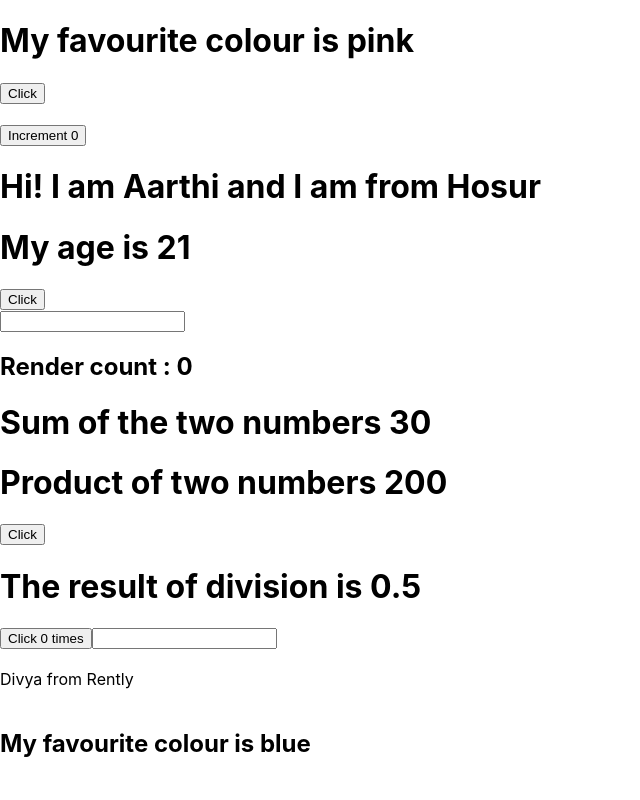
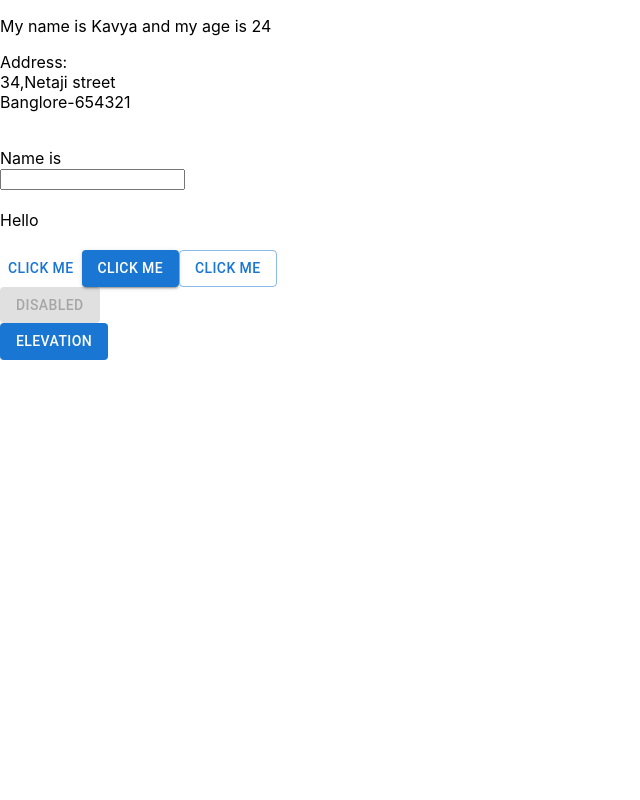
Before and after one commit to divyasankar-29/SampleRepo, a React (Create React App) app: page / in a window 1280 px wide. Shown: the top 800 px of the page, without its empty margins (0-640 px from the left). Built offline with nearby package versions, Linux system fonts and the light colour scheme.

Commit message:
02-08-22

```diff
--- a/package.json
+++ b/package.json
@@ -3,6 +3,9 @@
   "version": "0.1.0",
   "private": true,
   "dependencies": {
+    "@emotion/react": "^11.10.0",
+    "@emotion/styled": "^11.10.0",
+    "@mui/material": "^5.9.3",
     "@testing-library/jest-dom": "^5.16.4",
     "@testing-library/react": "^13.3.0",
     "@testing-library/user-event": "^13.5.0",
--- a/src/App.js
+++ b/src/App.js
@@ -1,15 +1,9 @@
 import React from 'react';
 import './App.css';
-import Hooks from './component/Hooks';
-import Parent from './component/LiftingState';
-import HooksUseEffect from './component/HooksUseEffect';
-import ComponentA from './component/ComponentA';
-import Mounting from './component/Mounting';
-import Updating1 from './component/Updating1';
-import Updating2 from './component/Updating2';
-import UseReducer from './component/HooksUseReducer';
+
 import Proptypes from './component/Proptypes';
-import ConditionalRendering from './component/ConditionalRendering';
+import Component2 from './component/Component2';
+import Click from './component/ClassClick';
 class App extends React.Component{
 
 render(){
@@ -21,23 +15,13 @@ render(){
     }
     return(
         <div>
-            <Hooks />
-            <Parent />
-            <HooksUseEffect />
-            <br />
-            <ComponentA />
-            <br />
-            <Mounting color="yellow"/>
-            <br />
-            <Updating1 />
-            <br />
-            <Updating2 />
-            <br />
-            <UseReducer />
+
             <Proptypes name="Kavya" age={24} address={address}
             />
             <br />
-            <ConditionalRendering />
+            <Component2 />
+            <br />
+            <Click />
         </div>
     )
 }
--- a/src/component/ClassClick.js
+++ b/src/component/ClassClick.js
@@ -1,16 +1,23 @@
+import { Button } from "@mui/material";
 import React, { Component } from "react";
 
 class Click extends React.Component{
 
     clickHandler(){
-        console.log("Button Clicked")
+       alert("Button Clicked")
     }
 
 
     render(){
         return(
             <div>
-                <button onClick={this.clickHandler}>Click Me</button>
+                <Button variant="text" onClick={this.clickHandler}>Click Me</Button>
+                <Button variant="contained" onClick={this.clickHandler}>Click Me</Button>
+                <Button variant="outlined" onClick={this.clickHandler}>Click Me</Button>
+                <br />
+                <Button variant="contained" disabled>Disabled</Button>
+                <br />
+                <Button variant="contained" disableElevation>Elevation</Button>
             </div>
         )
     }
--- /dev/null
+++ b/src/component/Component1.js
@@ -0,0 +1,12 @@
+import React from "react";
+
+class Component1 extends React.Component{
+    render(){
+        return(
+            <div>
+                Hello {this.props.name}
+            </div>
+        )
+    }
+}
+export default Component1
--- /dev/null
+++ b/src/component/Component2.js
@@ -0,0 +1,30 @@
+import React from "react";
+import Component3 from "./Component3";
+import Component1 from "./Component1";
+
+class Component2 extends React.Component{
+    constructor(props){
+        super(props);
+        this.state={
+            userName : ""
+        }
+    }
+    handleChange= (e) => {
+        this.setState({
+            userName : e
+        })
+    }
+
+    render(){
+        return(
+            <div>
+                Name is {this.state.userName}
+                <br />
+                <Component3  name = {this.state.userName} handleOnChange={this.handleChange} />
+                <br />
+                <Component1 name = {this.state.userName} />
+            </div>
+        )
+    }
+}
+export default Component2
--- /dev/null
+++ b/src/component/Component3.js
@@ -0,0 +1,22 @@
+import React from "react";
+
+class Component3 extends React.Component{
+    constructor(props){
+        super(props);
+        this.handleBlur = this.handleBlur.bind(this);
+    }
+    handleBlur(event){
+        this.props.handleOnChange(event.target.value.toUpperCase());
+    }
+    render(){
+        return(
+            <div>
+                <input type="text"
+                value = {this.props.name}
+                onChange={(e)  => this.props.handleOnChange(e.target.value)}
+                onBlur={this.handleBlur} />
+            </div>
+        )
+    }
+}
+export default Component3
--- a/src/index.js
+++ b/src/index.js
@@ -7,7 +7,9 @@ import reportWebVitals from './reportWebVitals';
 const root = ReactDOM.createRoot(document.getElementById('root'));
 root.render(
   <React.StrictMode>
+
     <App />
+
   </React.StrictMode>
 );
 
```
Also changed, not shown: 1 other file (tests, documents, lock files or other folders).
